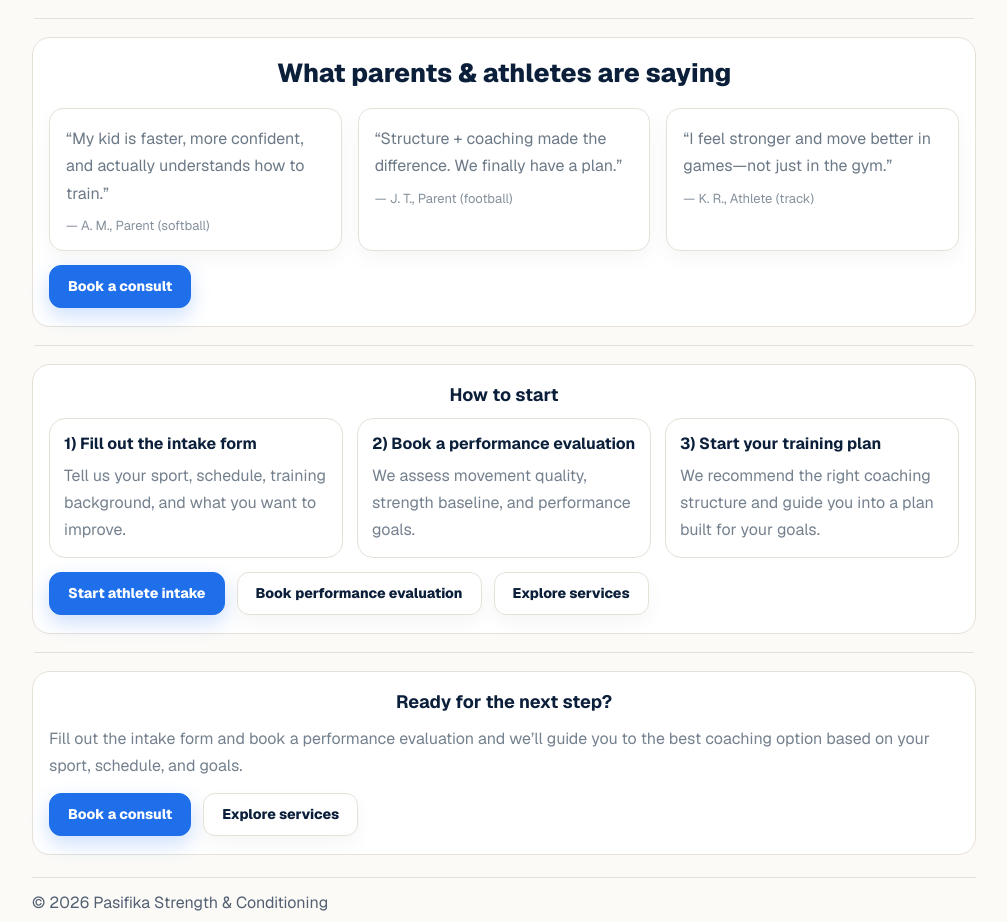
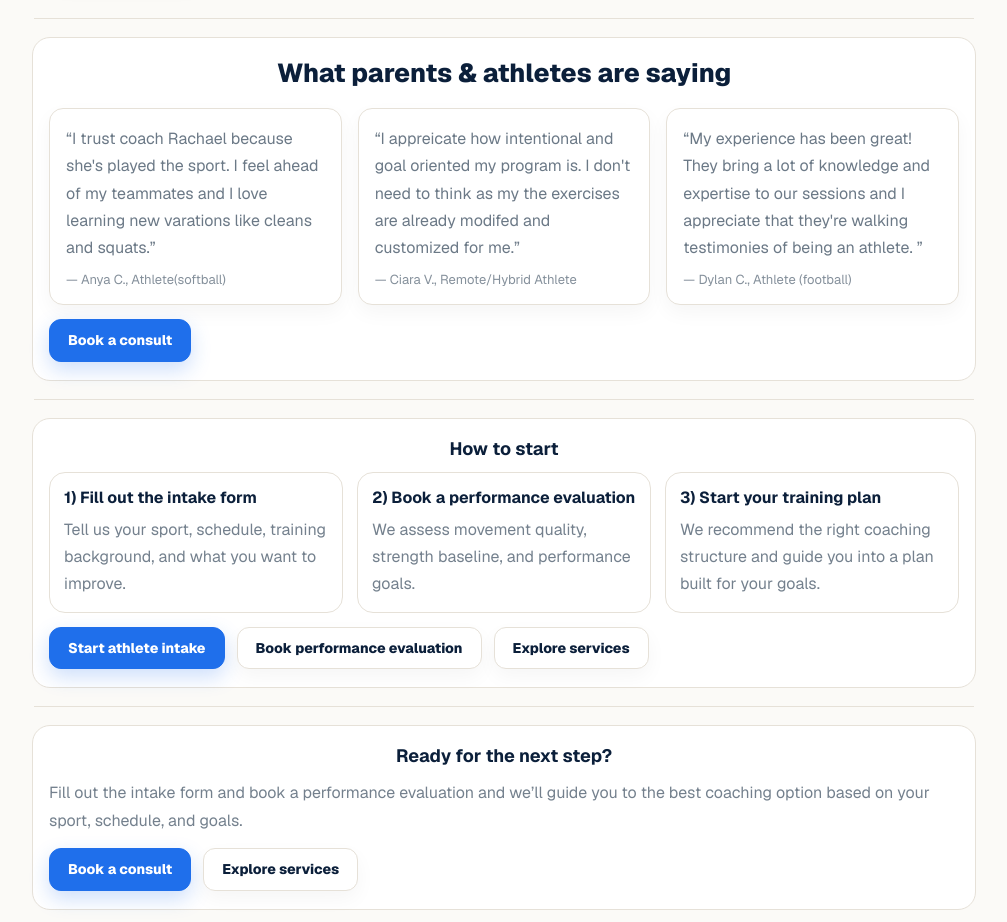
Before and after one commit to UHE4VY/pasifika-sc, a Next.js app: page / in a window 1280 px wide. Shown: the part 2620-3542 px from the top of the page, without its empty margins (136-1143 px from the left). Built offline with nearby package versions, Linux system fonts and the light colour scheme.

Commit message:
Remove static export config

```diff
--- a/content/testimonials.ts
+++ b/content/testimonials.ts
@@ -2,18 +2,18 @@ import type { Testimonial } from "@/components/Testimonials";
 
 export const testimonials: Testimonial[] = [
   {
-    quote: "My kid is faster, more confident, and actually understands how to train.",
-    name: "A. M.",
-    role: "Parent (softball)",
+    quote: "I trust coach Rachael because she's played the sport. I feel ahead of my teammates and I love learning new varations like cleans and squats.",
+    name: "Anya C.",
+    role: "Athlete(softball)",
   },
   {
-    quote: "Structure + coaching made the difference. We finally have a plan.",
-    name: "J. T.",
-    role: "Parent (football)",
+    quote: "I appreicate how intentional and goal oriented my program is. I don't need to think as my the exercises are already modifed and customized for me.",
+    name: "Ciara V.",
+    role: "Remote/Hybrid Athlete",
   },
   {
-    quote: "I feel stronger and move better in games—not just in the gym.",
-    name: "K. R.",
-    role: "Athlete (track)",
+    quote: "My experience has been great! They bring a lot of knowledge and expertise to our sessions and I appreciate that they're walking testimonies of being an athlete. ",
+    name: "Dylan C.",
+    role: "Athlete (football)",
   },
 ];
```
